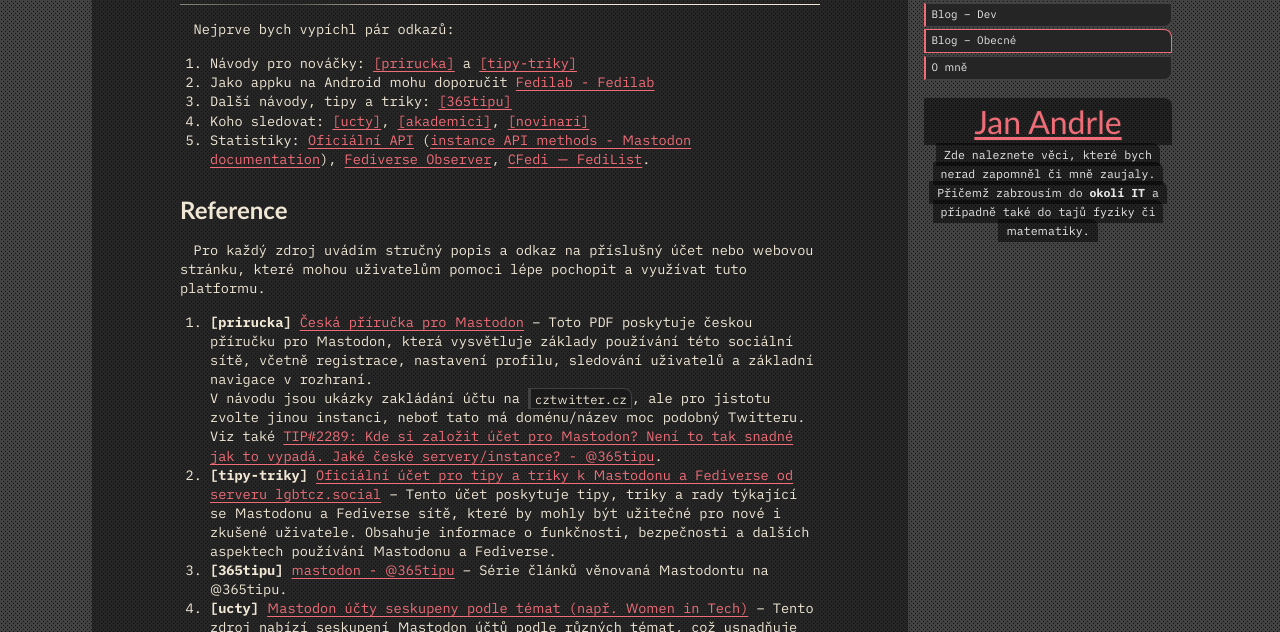
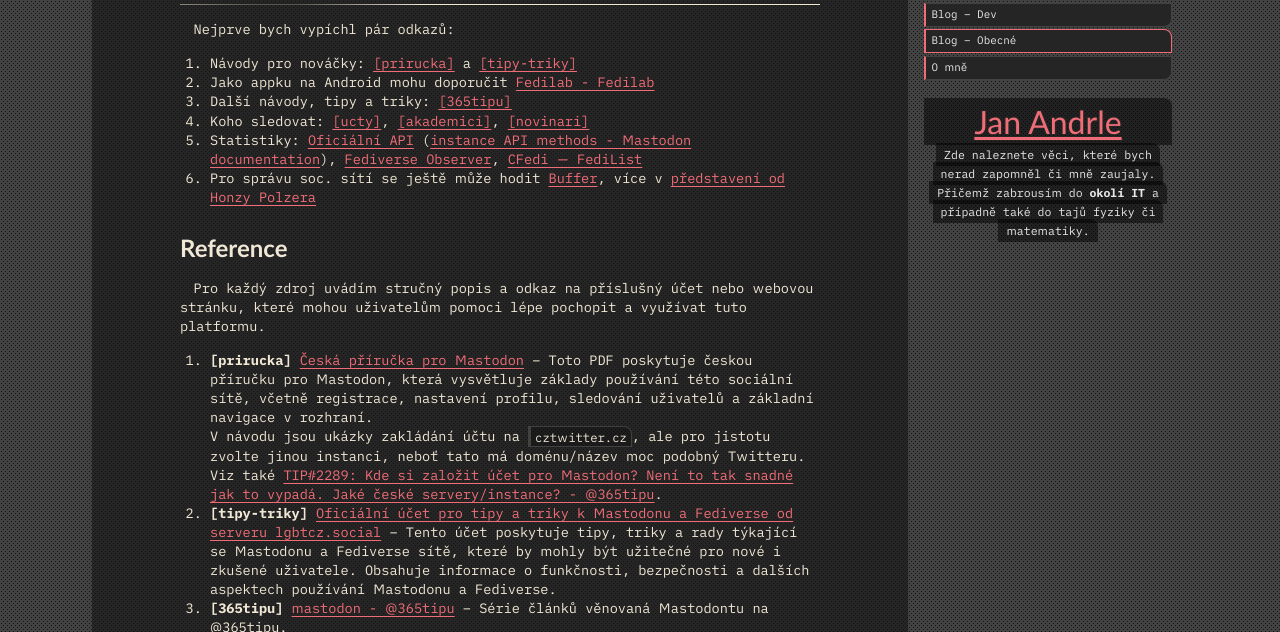
Before and after one commit to jaandrle/jaandrle.github.io, a Jekyll site: the page built from _posts/2023/2023-04-14-mastodon.md, in a window 1280 px wide and 900 px high, cut to the strip 268-900 px from the top of the window. Built offline with Jekyll 4.4.1, drawn with Linux system fonts in a browser that asks for light colours; emoji names are drawn with the system emoji font.

Commit message:
:recycle: Add Buffer reference to post

```diff
--- a/_posts/2023/2023-04-14-mastodon.md
+++ b/_posts/2023/2023-04-14-mastodon.md
@@ -85,7 +85,8 @@
 1. Jako appku na Android mohu doporučit [Fedilab - Fedilab](https://fedilab.app/)
 1. Další návody, tipy a triky: {% include reference.html target="365tipu" %}
 1. Koho sledovat: {% include reference.html target="ucty" %}, {% include reference.html target="akademici" %}, {% include reference.html target="novinari" %}
-1. Statistiky: [Oficiální API](https://api.joinmastodon.org/statistics) ([instance API methods - Mastodon documentation](https://docs.joinmastodon.org/methods/instance/#peers)), [Fediverse Observer](https://mastodon.fediverse.observer/list), [CFedi — FediList](http://demo.fedilist.com/instance?q=&ip=&software=mastodon&registrations=&onion=).
+1. Statistiky: [Oficiální API](https://api.joinmastodon.org/statistics) ([instance API methods - Mastodon documentation](https://docs.joinmastodon.org/methods/instance/#peers)), [Fediverse Observer](https://mastodon.fediverse.observer/list), [CFedi — FediList](http://demo.fedilist.com/instance?q=&ip=&software=mastodon&registrations=&onion=)
+1. Pro správu soc. sítí se ještě může hodit [Buffer](https://buffer.com/), více v [představení od Honzy Polzera](https://www.maxiorel.cz/buffer-planovac-publikace-na-socialnich-sitich-prehled-statistik)
 
 ## Reference
 Pro každý zdroj uvádím stručný popis a odkaz na příslušný účet nebo webovou stránku, které mohou uživatelům pomoci lépe pochopit a využívat tuto platformu.
```
